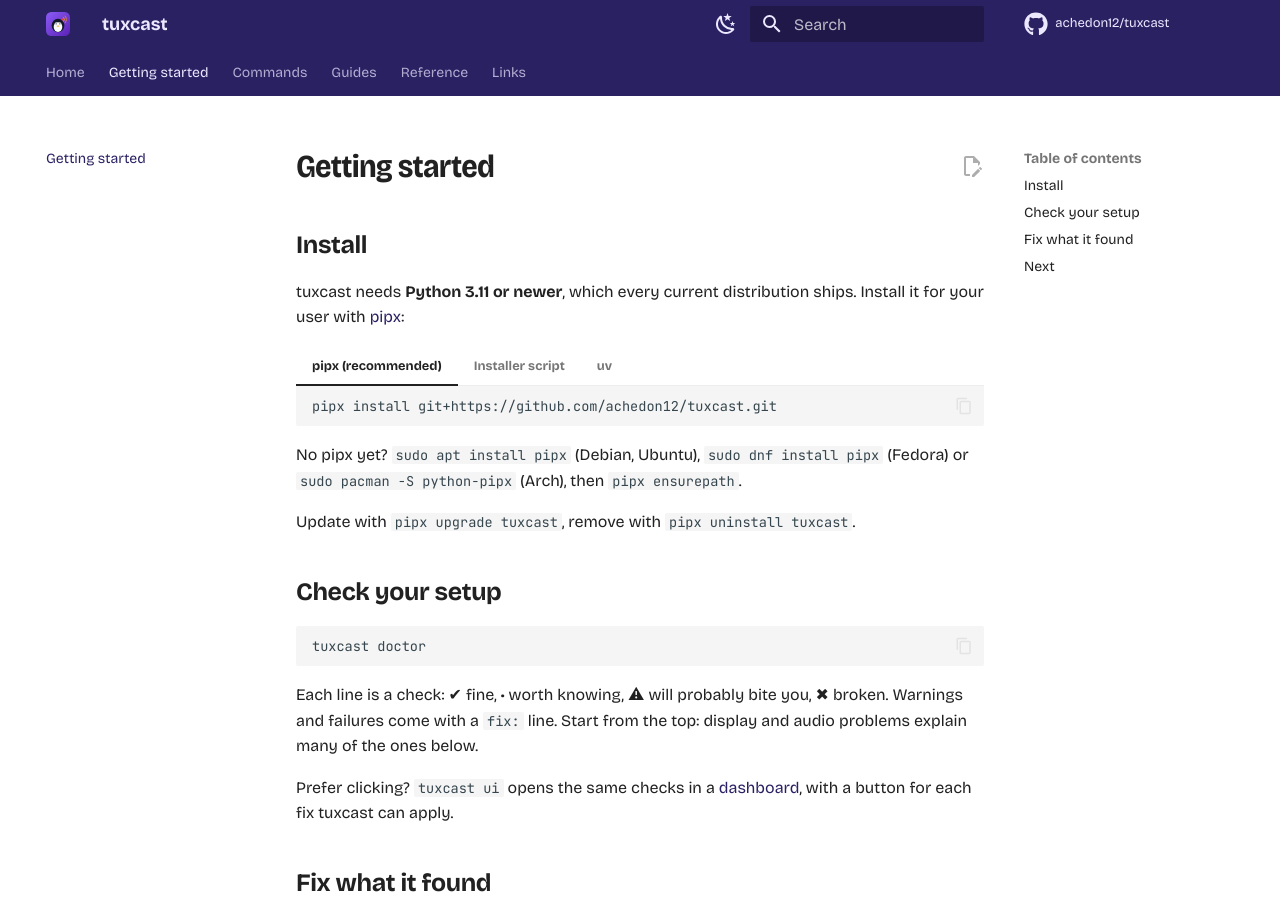
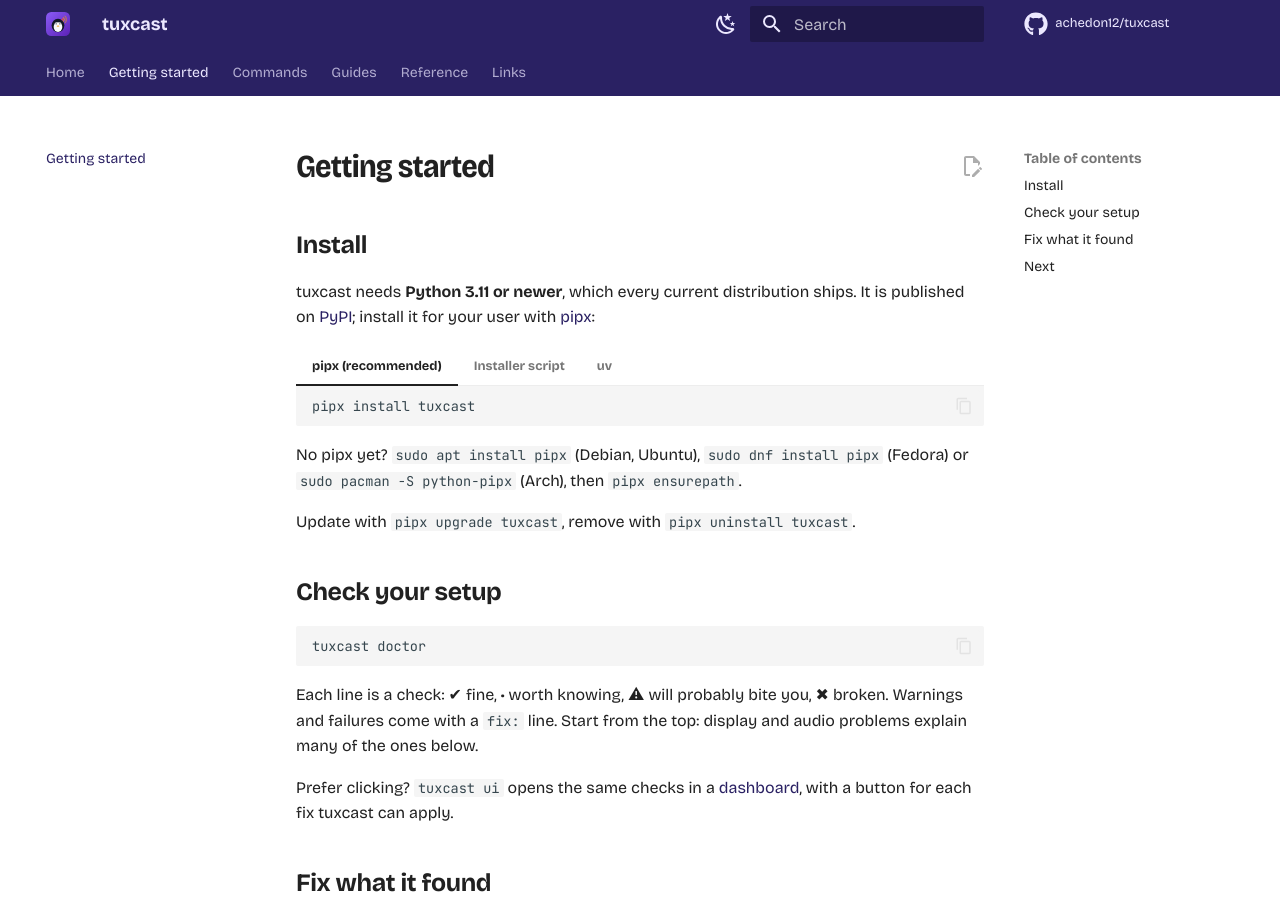
Before and after one commit to achedon12/tuxcast, an MkDocs documentation site: the page built from docs/getting-started.md, in a window 1280 px wide and 900 px high. Built offline with MkDocs 1.6.1 and Material for MkDocs 9.7.7, drawn with Linux system fonts in a browser that asks for light colours; comment, search, counter and statistics services are not loaded.

Commit message:
Install from PyPI, and count downloads there
tuxcast 0.1.0 is on PyPI: the README, the website and the installer now
use pipx install tuxcast, and the badges show the PyPI version and total
downloads.

````diff
--- a/docs/getting-started.md
+++ b/docs/getting-started.md
@@ -2,13 +2,13 @@
 
 ## Install
 
-tuxcast needs **Python 3.11 or newer**, which every current distribution ships. Install it
-for your user with [pipx](https://pipx.pypa.io/):
+tuxcast needs **Python 3.11 or newer**, which every current distribution ships. It is published on
+[PyPI](https://pypi.org/project/tuxcast/); install it for your user with [pipx](https://pipx.pypa.io/):
 
 === "pipx (recommended)"
 
     ```sh
-    pipx install git+https://github.com/achedon12/tuxcast.git
+    pipx install tuxcast
     ```
 
 === "Installer script"
@@ -17,12 +17,12 @@ for your user with [pipx](https://pipx.pypa.io/):
     curl -fsSL https://raw.githubusercontent.com/achedon12/tuxcast/main/install.sh | sh
     ```
 
-    The script uses pipx (or uv) and refuses to run as root. [Read it first](https://github.com/achedon12/tuxcast/blob/main/install.sh).
+    The script installs from PyPI with pipx (or uv) and refuses to run as root. [Read it first](https://github.com/achedon12/tuxcast/blob/main/install.sh).
 
 === "uv"
 
     ```sh
-    uv tool install git+https://github.com/achedon12/tuxcast.git
+    uv tool install tuxcast
     ```
 
 No pipx yet? `sudo apt install pipx` (Debian, Ubuntu), `sudo dnf install pipx` (Fedora) or
--- a/mkdocs.yml
+++ b/mkdocs.yml
@@ -120,6 +120,7 @@ nav:
   - Links:
       - Live demo: demo/index.html
       - Releases: https://github.com/achedon12/tuxcast/releases
+      - PyPI: https://pypi.org/project/tuxcast/
       - Issues: https://github.com/achedon12/tuxcast/issues
       - Discussions: https://github.com/achedon12/tuxcast/discussions
       - Source code: https://github.com/achedon12/tuxcast
--- a/overrides/home.html
+++ b/overrides/home.html
@@ -14,7 +14,7 @@
         command.
       </p>
       <div class="tc-install">
-        <code id="tc-install-command">pipx install git+https://github.com/achedon12/tuxcast.git</code>
+        <code id="tc-install-command">pipx install tuxcast</code>
         <button type="button" class="tc-copy" data-copy="tc-install-command">Copy</button>
       </div>
       <p class="tc-links">
@@ -144,7 +144,7 @@
   <section class="tc-section tc-end">
     <h2 class="tc-h2">Run it before your next stream</h2>
     <div class="tc-install">
-      <code id="tc-install-command-2">pipx install git+https://github.com/achedon12/tuxcast.git &amp;&amp; tuxcast doctor</code>
+      <code id="tc-install-command-2">pipx install tuxcast &amp;&amp; tuxcast doctor</code>
       <button type="button" class="tc-copy" data-copy="tc-install-command-2">Copy</button>
     </div>
   </section>
````
Also changed, not shown: CHANGELOG.md (+2 -1 lines), README.fr.md (+4 -3 lines), README.md (+5 -4 lines), docs/guides/streaming-on-linux.md (+1 -1 lines), 1 other file.
